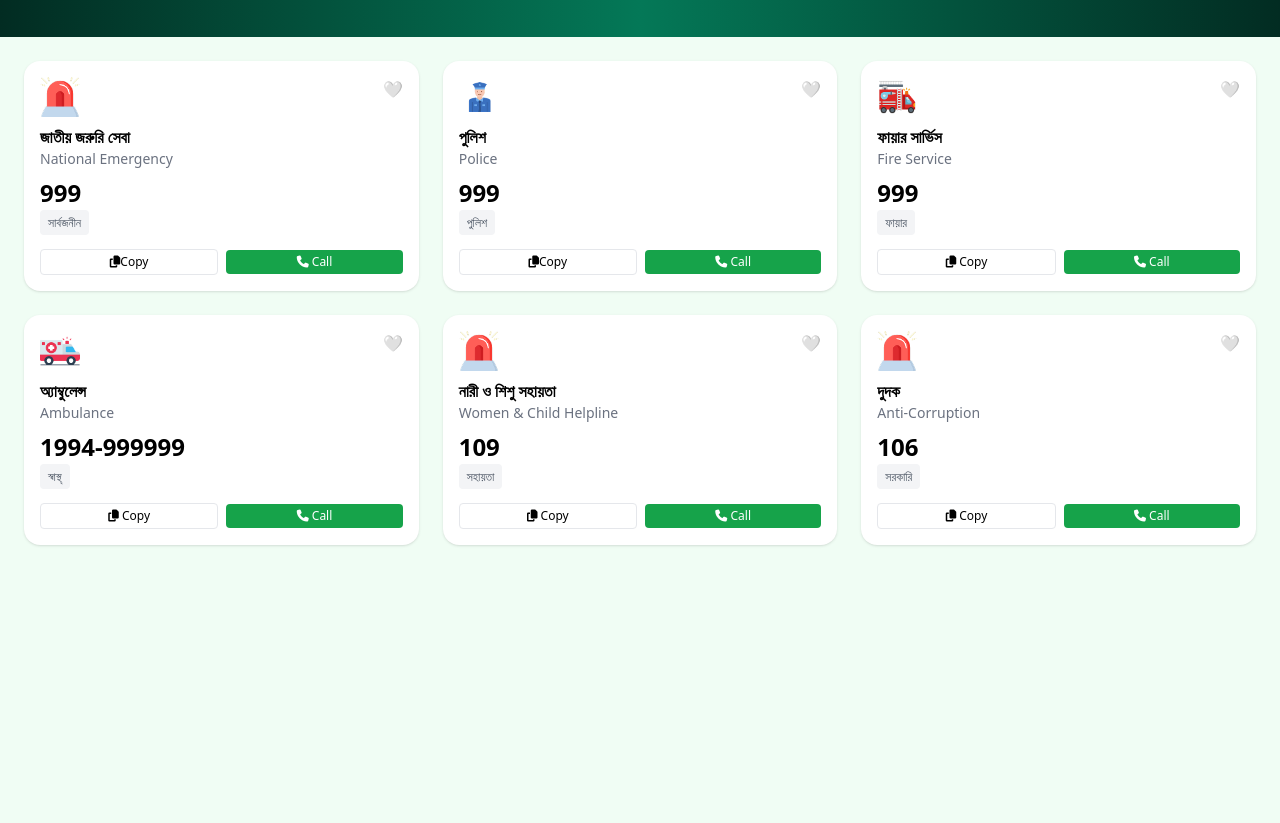
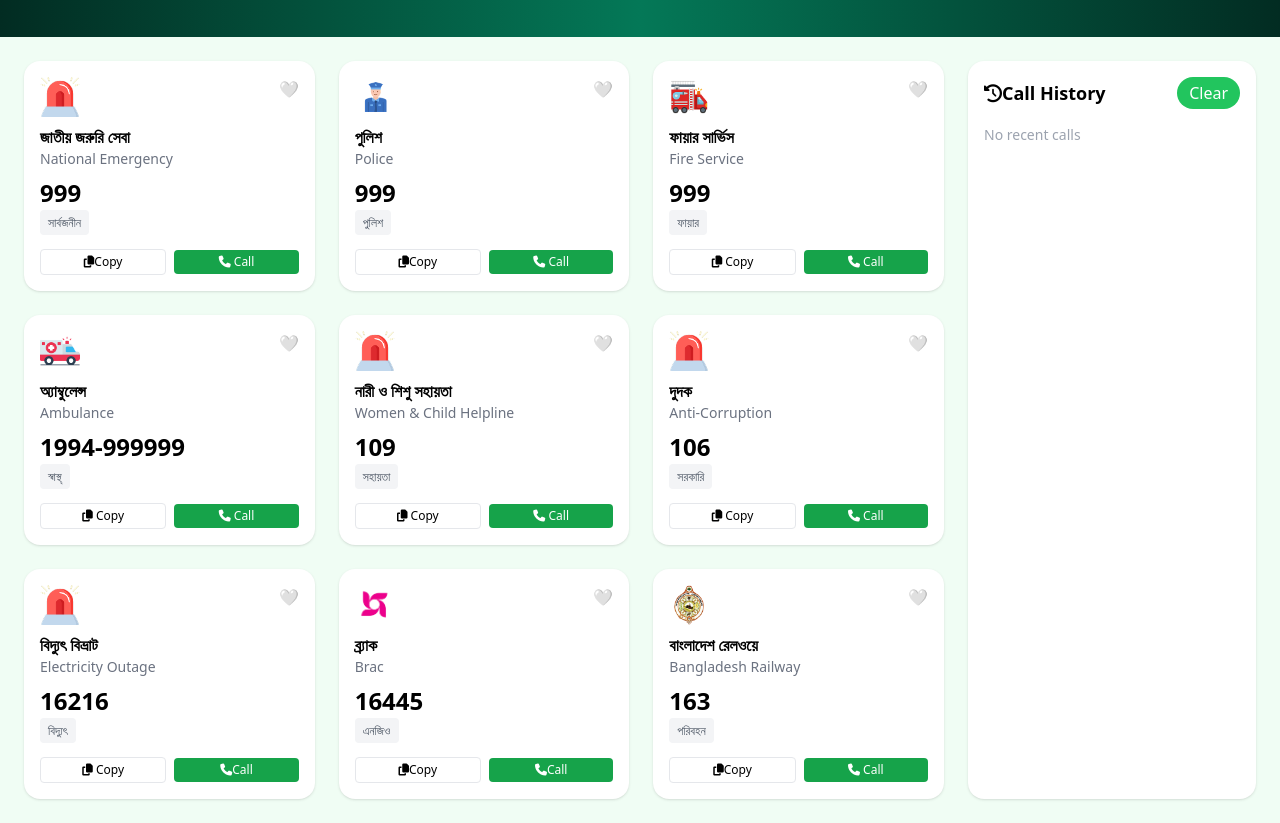
Before and after one commit to mdmahedihasan11/my-assignment-5, a plain HTML site: page index.html in a window 1280 px wide. Shown: the part 227-1050 px from the top of the page. Before the commit the page ends 800 px from the top, so only its background shows below. Drawn offline with nearby package versions, Linux system fonts and the light colour scheme.

Commit message:
my 7th commit

```diff
--- a/index.html
+++ b/index.html
@@ -167,7 +167,77 @@
           <button class="call-btn bg-green-600 text-white px-3 py-1 rounded text-xs flex-1"><i class="fa-solid fa-phone"></i> Call</button>
         </div>
       </div>
+<!-- বিদ্যুৎ বিভ্রাট -->
+      <div class="service-card bg-white rounded-2xl shadow p-4 flex flex-col justify-between"
+           data-title="বিদ্যুৎ বিভ্রাট" data-number="16216">
+        <div>
+          <div class="flex justify-between items-start">
+            <img src="assets/emergency.png" alt="icon" class="w-10 h-10">
+            <button class="heart-btn text-gray-400">🤍</button>
+          </div>
+          <h3 class="font-bold text-base mt-2">বিদ্যুৎ বিভ্রাট</h3>
+          <p class="text-sm text-gray-500">Electricity Outage</p>
+          <p class="text-2xl font-bold mt-2">16216</p>
+          <span class="text-xs bg-gray-100 text-gray-600 px-2 py-1 rounded">বিদ্যুৎ</span>
+        </div>
+        <div class="flex justify-between items-center mt-4 space-x-2">
+          <button class="copy-btn border rounded px-3 py-1 text-xs flex-1"><i class="fa-solid fa-copy"></i> Copy</button>
+          <button class="call-btn bg-green-600 text-white px-3 py-1 rounded text-xs flex-1"><i class="fa-solid fa-phone"></i>Call</button>
+        </div>
+      </div>
+      <!-- ব্র্যাক -->
+      <div class="service-card bg-white rounded-2xl shadow p-4 flex flex-col justify-between"
+           data-title="ব্র্যাক" data-number="16445">
+        <div>
+          <div class="flex justify-between items-start">
+            <img src="assets/brac.png" alt="icon" class="w-10 h-10">
+            <button class="heart-btn text-gray-400">🤍</button>
+          </div>
+          <h3 class="font-bold text-base mt-2">ব্র্যাক</h3>
+          <p class="text-sm text-gray-500">Brac</p>
+          <p class="text-2xl font-bold mt-2">16445</p>
+          <span class="text-xs bg-gray-100 text-gray-600 px-2 py-1 rounded">এনজিও</span>
+        </div>
+        <div class="flex justify-between items-center mt-4 space-x-2">
+          <button class="copy-btn border rounded px-3 py-1 text-xs flex-1"> <i class="fa-solid fa-copy"></i>Copy</button>
+          <button class="call-btn bg-green-600 text-white px-3 py-1 rounded text-xs flex-1"><i class="fa-solid fa-phone"></i>Call</button>
+        </div>
+      </div>
 
+<!-- বাংলাদেশ রেলওয়ে -->
+      <div class="service-card bg-white rounded-2xl shadow p-4 flex flex-col justify-between"
+           data-title="বাংলাদেশ রেলওয়ে"  data-number="163">
+        <div>
+          <div class="flex justify-between items-start">
+            <img src="assets/Bangladesh-Railway.png" alt="icon" class="w-10 h-10">
+            <button class="heart-btn text-gray-400">🤍</button>
+          </div>
+          <h3 class="font-bold text-base mt-2">বাংলাদেশ রেলওয়ে</h3>
+          <p class="text-sm text-gray-500">Bangladesh Railway</p>
+          <p class="text-2xl font-bold mt-2">163</p>
+          <span class="text-xs bg-gray-100 text-gray-600 px-2 py-1 rounded">পরিবহন</span>
+        </div>
+        <div class="flex justify-between items-center mt-4 space-x-2">
+          <button class="copy-btn border rounded px-3 py-1 text-xs flex-1"><i class="fa-solid fa-copy"></i>Copy</button>
+          <button class="call-btn bg-green-600 text-white px-3 py-1 rounded text-xs flex-1"><i class="fa-solid fa-phone"></i> Call</button>
+        </div>
+      </div>
+
+
+    </div>
+
+      <!-- Call History -->
+    <aside class="w-full lg:w-72 bg-white rounded-2xl shadow p-4">
+      <div class="flex justify-between items-center mb-4">
+        <h3 class="font-bold text-lg"> <i class="fa-solid fa-clock-rotate-left"></i>Call History</h3>
+        <button id="clearHistory" class="bg-green-500 px-3 py-1 rounded-2xl text-white">Clear</button>
+      </div>
+      <ul id="callHistory" class="space-y-3 text-gray-700 text-sm">
+        <li class="text-gray-400">No recent calls</li>
+      </ul>
+    </aside>
+
+  </div>
 
   <script src="script.js"></script>
   </main>
--- a/script.js
+++ b/script.js
@@ -47,5 +47,44 @@ document.addEventListener("DOMContentLoaded", () => {
     });
   });
 
+  //  Call
+  document.querySelectorAll(".call-btn").forEach(btn => {
+    btn.addEventListener("click", () => {
+      if (coins < 20) {
+        alert("Not enough coins to make a call!");
+        return;
+      }
 
+      const card = btn.closest(".service-card");
+      const title = card?.dataset.title || "Unknown Service";
+      const number = card?.dataset.number || "N/A";
+
+      alert(`Calling ${title} at ${number}`);
+
+      coins = Math.max(0, coins - 20);
+      coinCount.textContent = coins;
+
+      //  Add Call to History
+
+ const time = new Date().toLocaleTimeString();
+      if (callHistory.firstElementChild?.textContent === "No recent calls") {
+        callHistory.innerHTML = "";
+      }
+
+      const li = document.createElement("li");
+      li.className = "flex justify-between items-center border-b pb-1"; // flex row layout
+      li.innerHTML = `
+        <div>
+          <span class="font-semibold">${title}</span> <br> ${number}
+        </div>
+        <span class="text-gray-500 text-xs">${time}</span>
+      `;
+      callHistory.prepend(li);
+    });
+  });
+
+  //  Clear History
+  clearHistory.addEventListener("click", () => {
+    callHistory.innerHTML = `<li class="text-gray-400">No recent calls</li>`;
+  });
 });
```
